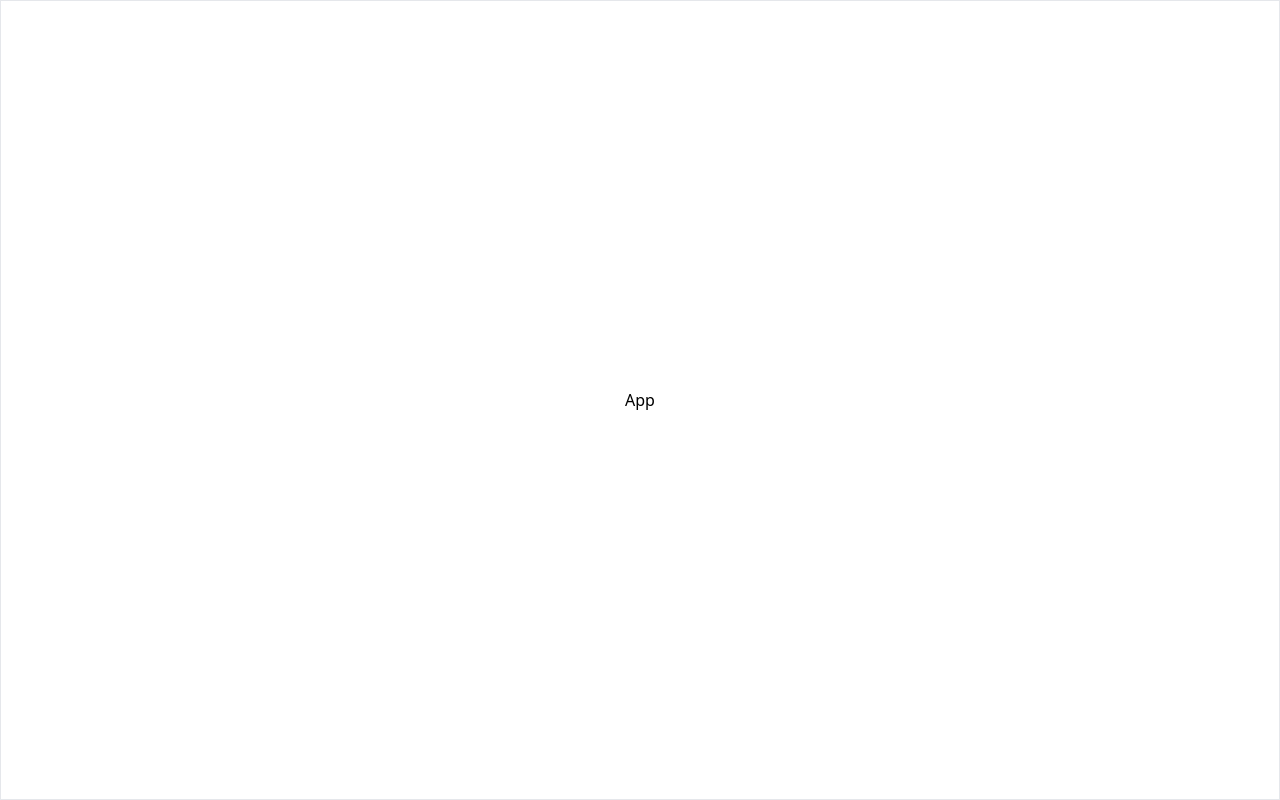
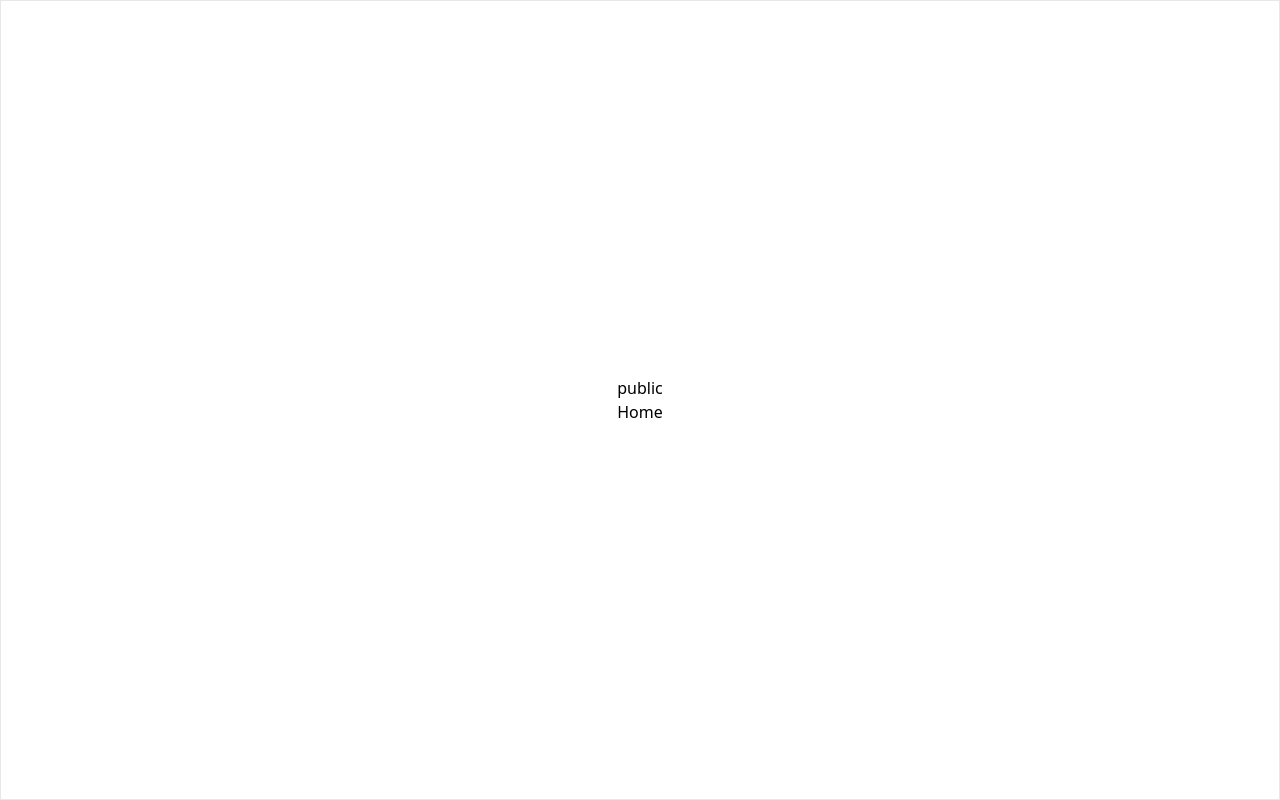
Before and after one commit to Tai-Ku/TODOLIST-MP3, a React (Create React App) app: page / in a window 1280 px wide. Built offline with nearby package versions, Linux system fonts and the light colour scheme.

Commit message:
thiét lâpj Router

```diff
--- a/src/App.js
+++ b/src/App.js
@@ -1,14 +1,19 @@
-import { useState } from "react";
-import { ToastContainer, toast } from "react-toastify";
-import { useSelector, useDispatch } from "react-redux";
-import "react-toastify/dist/ReactToastify.css";
+import { ToastContainer } from "react-toastify";
+import { Routes, Route } from "react-router-dom";
+
+import { Home, Public, Login } from "./pages/public";
+import path from "./untils/path";
+
 function App() {
-  const { test } = useSelector((state) => state.app);
-  console.log(test);
   return (
     <>
       <div className="flex flex-col gap-8 justify-center border h-screen items-center">
-        App
+        <Routes>
+          <Route path={path.PUBLIC} element={<Public />}>
+            <Route path={path.HOME} element={<Home />} />
+            <Route path={path.Login} element={<Login />} />
+          </Route>
+        </Routes>
       </div>
       <ToastContainer
         position="top-center"
--- a/src/index.js
+++ b/src/index.js
@@ -4,16 +4,16 @@ import App from "./App";
 import "./index.css";
 import { Provider } from "react-redux";
 import reduxConfig from "./redux";
-
+import { BrowserRouter, Routes, Router } from "react-router-dom";
 const root = ReactDOM.createRoot(document.getElementById("root"));
 
 const store = reduxConfig();
 root.render(
-  // <React.StrictMode>
   <Provider store={store}>
-    <App />
+    <BrowserRouter>
+      <App />
+    </BrowserRouter>
   </Provider>
-  // </React.StrictMode>
 );
 
 // If you want to start measuring performance in your app, pass a function
--- /dev/null
+++ b/src/pages/public/Login.js
@@ -0,0 +1,5 @@
+function Login() {
+  return <div>login</div>;
+}
+
+export default Login;
--- /dev/null
+++ b/src/pages/public/Public.js
@@ -0,0 +1,11 @@
+import { Outlet } from "react-router-dom";
+function Public() {
+  return (
+    <div>
+      public
+      <Outlet />
+    </div>
+  );
+}
+
+export default Public;
--- /dev/null
+++ b/src/pages/public/index.js
@@ -0,0 +1,3 @@
+export { default as Home } from "./Home";
+export { default as Login } from "./Login";
+export { default as Public } from "./Public";
--- /dev/null
+++ b/src/untils/path.js
@@ -0,0 +1,6 @@
+const path = {
+  PUBLIC: "/*",
+  HOME: "",
+  Login: "login",
+};
+export default path;
```
